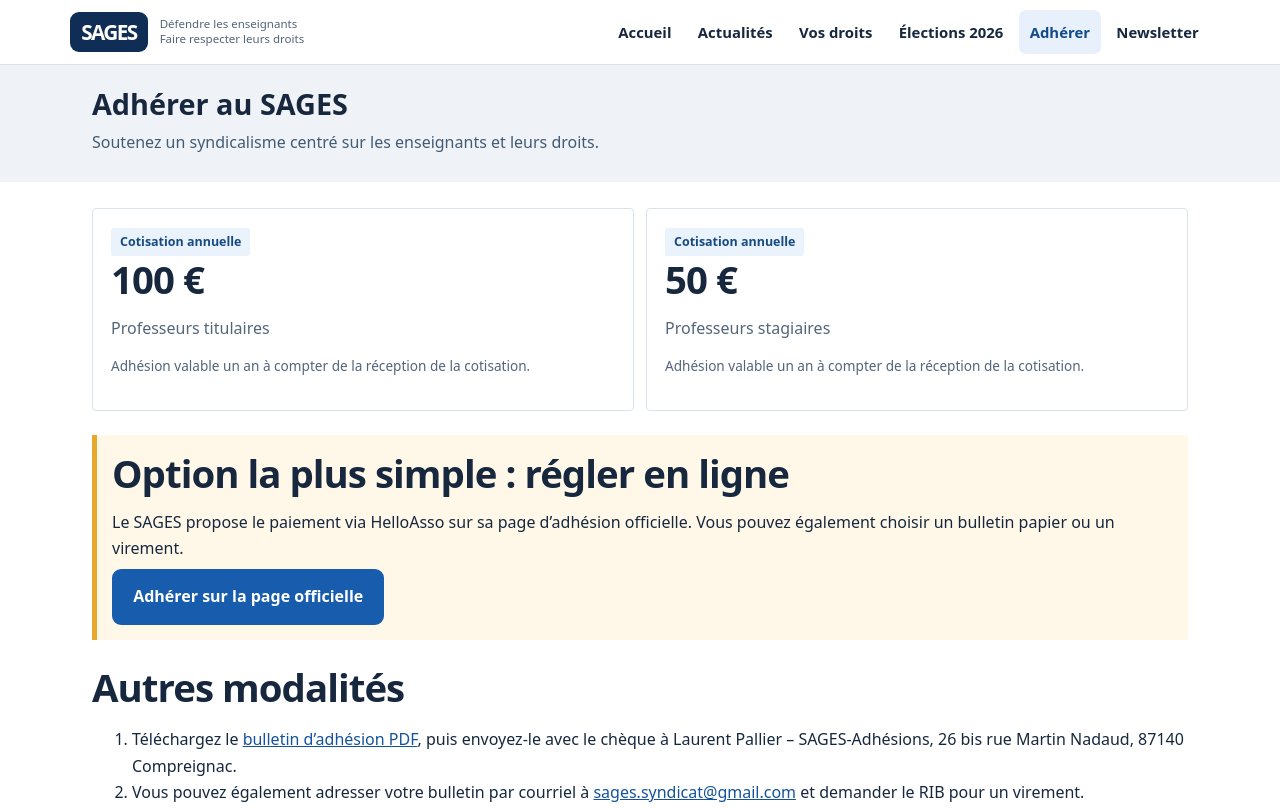
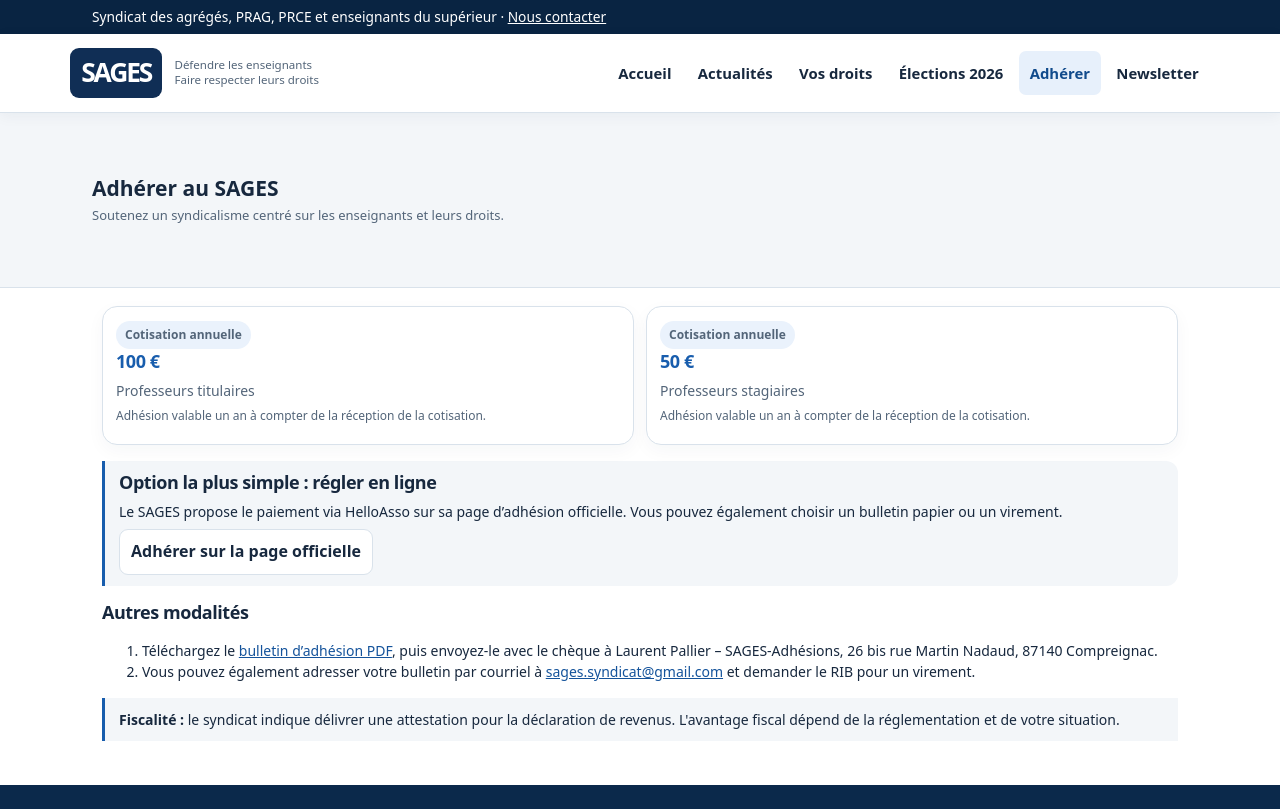
Before and after one commit to badrfr/sages, a plain HTML site: page adhesion.html in a window 1280 px wide. Shown: the top 809 px of the page. Drawn offline with Linux system fonts and the light colour scheme.

Commit message:
Harmoniser les styles des pages intérieures avec l’accueil

```diff
--- a/assets/sobriete-secondary.css
+++ b/assets/sobriete-secondary.css
@@ -1,15 +1,37 @@
-/* Ajustements des pages intérieures de la version précédente. */
-.top { display:none; }
-.header { position:static; box-shadow:none; }
-.navrow { padding-top:10px; padding-bottom:10px; }
-.mark { font-size:1.3rem; }
-.pagehead { padding:22px 0; background:#eff3f7; }
-.pagehead h1 { font-size:1.8rem; }
-.pagehead p { margin:4px 0; }
-.section { padding:26px 0; }
-.content { margin:24px auto 35px; }
-.card { border-radius:4px; padding:18px; box-shadow:none; }
-.feature { border-radius:0; padding:15px; }
-.grid { gap:12px; }
-.footer { padding:26px 0; }
-.pill { border-radius:3px; }
+/* Pages intérieures : prolongement de la charte sobre de l'accueil. */
+.inner-nav { display:flex; flex-wrap:wrap; gap:3px 18px; border-bottom:1px solid var(--line); padding:9px 0; font-size:13px; }
+.inner-nav a { text-decoration:none; padding:3px 0; }
+.inner-nav a:hover, .inner-nav a[aria-current="page"] { text-decoration:underline; }
+.inner-nav a[aria-current="page"] { color:var(--blue); font-weight:bold; }
+.pagehead { border-bottom:1px solid var(--line); background:#f3f6f9; }
+.pagehead .wrap { padding-top:15px; padding-bottom:13px; }
+.pagehead h1 { font-size:21px; margin:0 0 4px; }
+.pagehead p { margin:0; font-size:13px; color:var(--muted); }
+.section { padding:18px 0 28px; }
+.section .wrap, .content { max-width:1120px; }
+.content { width:min(1120px, 100% - 32px); margin:18px auto 30px; }
+.content h2, .section h2 { font-size:18px; margin:14px 0 7px; }
+.content p, .section p, .section li { font-size:14px; line-height:1.5; }
+.grid { display:grid; grid-template-columns:repeat(3,minmax(0,1fr)); gap:12px; }
+.grid.two { grid-template-columns:repeat(2,minmax(0,1fr)); }
+.card { min-width:0; border:1px solid var(--line); padding:13px; background:#fff; }
+.card h2, .card h3 { color:var(--blue); margin:2px 0 7px; }
+.card h3 { font-size:16px; }
+.card p { margin:6px 0; }
+.card a { overflow-wrap:anywhere; }
+.pill { display:inline-block; font-size:12px; color:var(--muted); }
+.feature, .note { border-left:3px solid var(--blue); background:#f3f6f9; padding:11px 14px; margin:16px 0; }
+.feature h2 { margin-top:0; }
+.btn { display:inline-block; color:var(--link); background:#fff; border:1px solid var(--line); padding:8px 11px; text-decoration:none; font-weight:bold; }
+.btn:hover { background:#eaf0f5; text-decoration:underline; }
+.listlinks { display:grid; gap:0; }
+.listlinks a { padding:10px 0; border-bottom:1px solid var(--line); }
+.small, .section .small { font-size:12px; color:var(--muted); }
+.brevo-panel { align-self:start; }
+.brevo-panel iframe { max-width:100%; }
+@media(max-width:760px) {
+  .inner-nav { gap:3px 13px; padding:8px 0; }
+  .pagehead .wrap { padding-top:11px; padding-bottom:10px; }
+  .grid, .grid.two { grid-template-columns:1fr; }
+  .section { padding:12px 0 24px; }
+}
```
